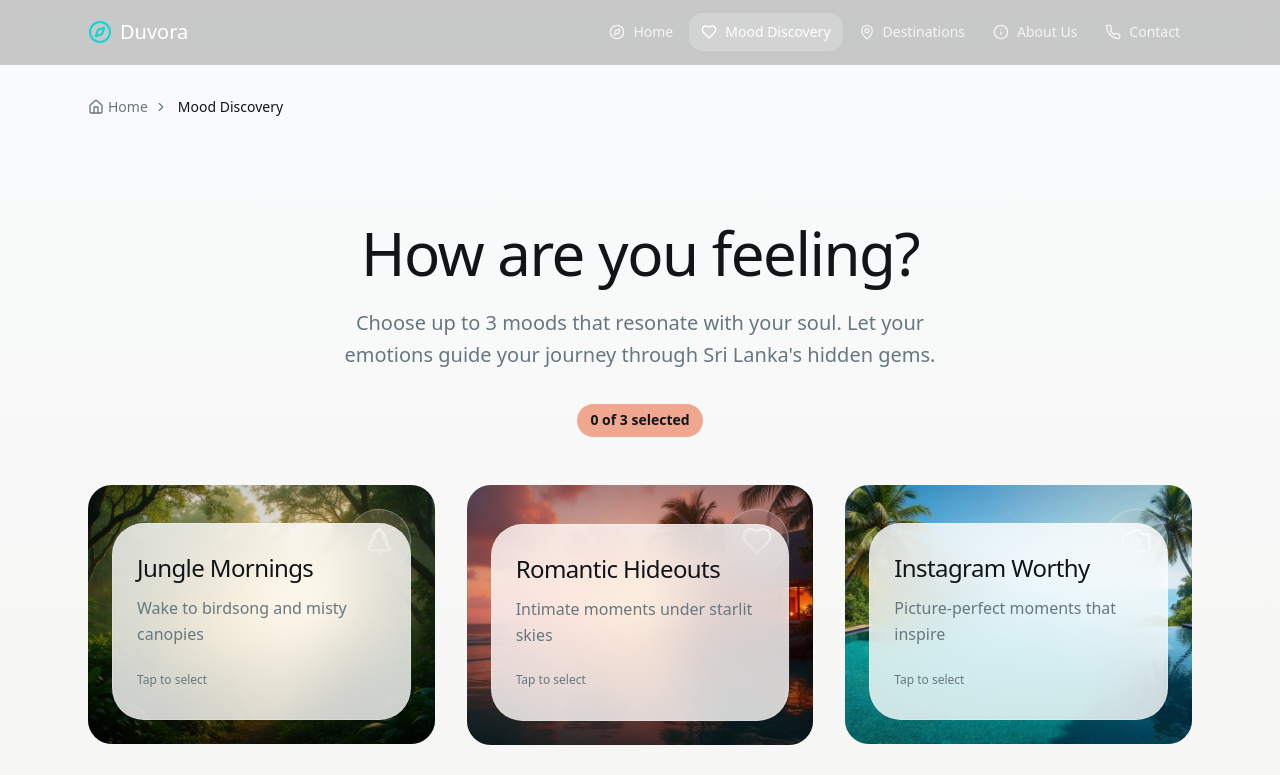
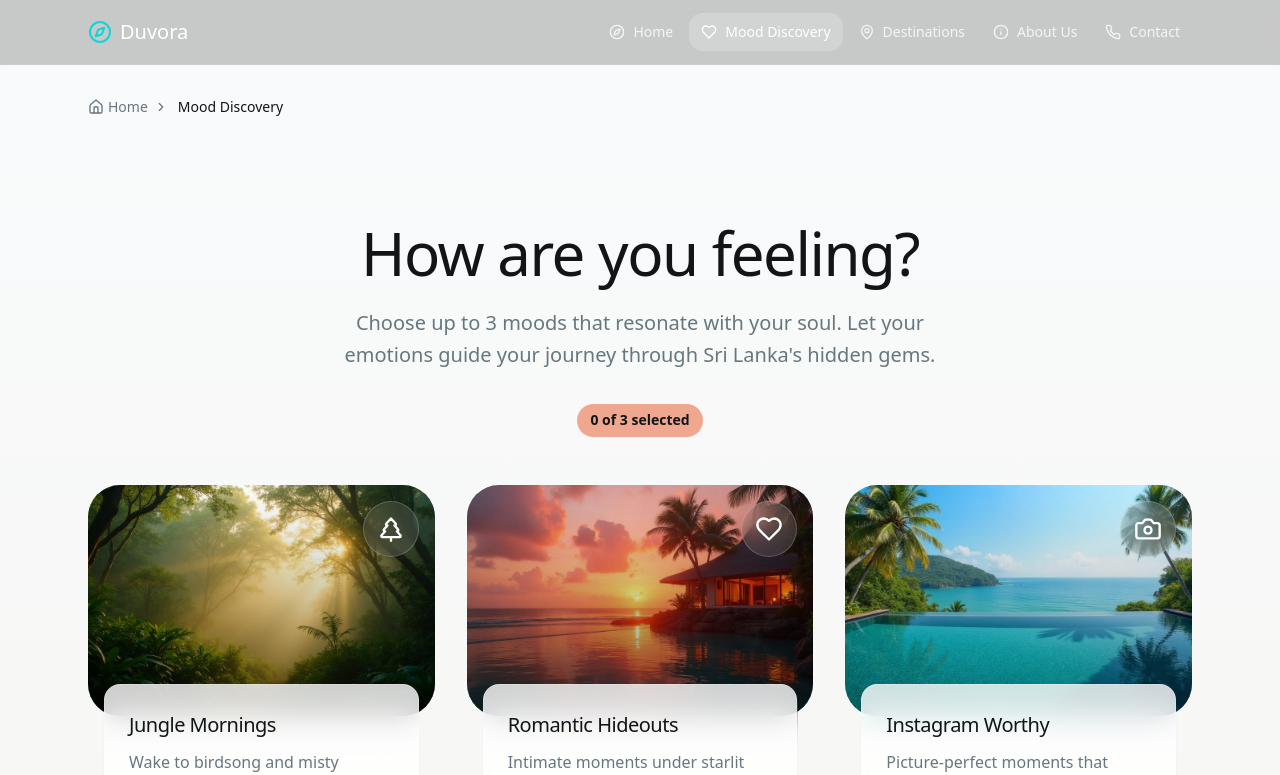
Before and after one commit to webartbybinara/duvora-mood-journeys, a React (Vite) app: page /discovery in a window 1280 px wide. Shown: the top 775 px of the page. Built offline with nearby package versions, Linux system fonts and the light colour scheme.

Commit message:
Reverted to commit 7b7fa61a6e7bfb1e163bd6fbf6a5e892954663b7

```diff
--- a/src/components/MoodSelector.tsx
+++ b/src/components/MoodSelector.tsx
@@ -112,110 +112,104 @@ export function MoodSelector({ selectedMoods, onMoodToggle, onContinue }: MoodSe
             return (
               <div
                 key={mood.id}
-                className={`group relative cursor-pointer animate-fade-in-up transition-all duration-500 ${
-                  isDisabled ? 'cursor-not-allowed opacity-60' : ''
+                className={`group relative cursor-pointer animate-fade-in-up ${
+                  isDisabled ? 'cursor-not-allowed' : ''
                 }`}
                 style={{
                   animationDelay: `${index * 100}ms`
                 }}
                 onClick={() => !isDisabled && onMoodToggle(mood.id)}
               >
-                {/* Full Background Image Container */}
-                <div className={`relative aspect-[3/4] sm:aspect-[4/3] rounded-3xl overflow-hidden transition-all duration-700 ${
+                {/* Base Image Layer */}
+                <div className={`relative aspect-[4/3] sm:aspect-[3/2] rounded-2xl overflow-hidden transition-all duration-700 ${
                   isSelected
-                    ? 'ring-4 ring-primary/50 shadow-[0_0_40px_rgba(var(--primary)_/_0.4)] scale-[1.02]'
-                    : 'hover:scale-[1.01] hover:shadow-[0_20px_40px_rgba(0,0,0,0.1)]'
+                    ? 'scale-[0.98] shadow-[0_20px_50px_rgba(var(--primary)_/_0.4)]'
+                    : isDisabled
+                    ? 'opacity-40 scale-100'
+                    : 'shadow-elegant hover:shadow-immersive hover:scale-[1.01]'
                 }`}>
-
-                  {/* Background Image */}
                   <img
                     src={mood.image}
                     alt={mood.name}
                     className={`w-full h-full object-cover transition-all duration-1000 ${
-                      isSelected ? 'scale-110 brightness-110' : 'group-hover:scale-105'
+                      isSelected ? 'scale-105 blur-[1px]' : 'group-hover:scale-110'
                     }`}
                     loading="lazy"
                   />
 
-                  {/* Glass Morphism Overlay */}
-                  <div className={`absolute inset-0 transition-all duration-700 ${
+                  {/* Dynamic Gradient Overlay */}
+                  <div className={`absolute inset-0 bg-gradient-to-t from-black/80 via-black/30 to-transparent transition-all duration-700 ${
                     isSelected
-                      ? 'bg-gradient-to-t from-primary/40 via-primary/10 to-transparent backdrop-blur-[2px]'
-                      : 'bg-gradient-to-t from-black/50 via-transparent to-black/20 group-hover:from-black/40'
+                      ? 'opacity-90'
+                      : 'opacity-60 group-hover:opacity-40'
                   }`} />
 
-                  {/* Floating Icon - Top Right */}
-                  <div className={`absolute top-6 right-6 transition-all duration-500 ${
-                    isSelected ? 'scale-110 rotate-12' : 'group-hover:scale-105 group-hover:-rotate-6'
+                  {/* Parallax Layer - Mood Icon */}
+                  <div className={`absolute top-4 right-4 z-30 transition-all duration-700 ${
+                    isSelected
+                      ? 'transform translate-x-1 -translate-y-1 scale-110'
+                      : 'group-hover:transform group-hover:-translate-x-1 group-hover:-translate-y-1'
                   }`}>
-                    <div className={`w-16 h-16 rounded-2xl backdrop-blur-xl border border-white/30 flex items-center justify-center transition-all duration-500 ${
+                    <div className={`w-12 h-12 sm:w-14 sm:h-14 rounded-2xl backdrop-blur-md border border-white/20 flex items-center justify-center transition-all duration-500 ${
                       isSelected
-                        ? 'bg-primary/20 shadow-[0_8px_32px_rgba(var(--primary)_/_0.3)]'
-                        : 'bg-white/10 group-hover:bg-white/20'
+                        ? 'bg-primary/80 shadow-[0_0_20px_rgba(var(--primary)_/_0.6)] animate-pulse-glow'
+                        : 'bg-white/10 group-hover:bg-white/20 group-hover:scale-110'
                     }`}>
-                      <Icon className={`w-8 h-8 transition-all duration-300 ${
-                        isSelected ? 'text-primary' : 'text-white'
+                      <Icon className={`w-6 h-6 sm:w-7 sm:h-7 transition-all duration-300 ${
+                        isSelected ? 'text-primary-foreground' : 'text-white'
                       }`} />
                     </div>
                   </div>
 
-                  {/* Selection Badge */}
+                  {/* Selected Badge - Top Layer */}
                   {isSelected && (
-                    <div className="absolute top-6 left-6 animate-scale-in">
-                      <div className="backdrop-blur-xl bg-primary/90 text-primary-foreground px-4 py-2 rounded-2xl text-sm font-medium border border-primary/30 shadow-lg">
-                        Selected #{selectedMoods.indexOf(mood.id) + 1}
+                    <div className="absolute top-4 left-4 z-30 animate-scale-in">
+                      <div className="backdrop-blur-md bg-primary/90 text-primary-foreground px-3 py-1.5 rounded-xl text-xs font-medium border border-primary/20 shadow-lg">
+                        ✓ Selected #{selectedMoods.indexOf(mood.id) + 1}
                       </div>
                     </div>
                   )}
+                </div>
 
-                  {/* Floating Content Glass Card */}
-                  <div className={`absolute bottom-6 left-6 right-6 transition-all duration-700 ${
-                    isSelected ? 'transform translate-y-1' : 'group-hover:-translate-y-1'
+                {/* Floating Content Card - Elevated Layer */}
+                <div className={`relative -mt-8 mx-4 z-20 transition-all duration-700 ${
+                  isSelected
+                    ? 'transform translate-y-2 scale-[1.02]'
+                    : 'group-hover:-translate-y-1'
                 }`}>
-                    <div className={`backdrop-blur-xl rounded-2xl border border-white/20 p-6 transition-all duration-500 ${
+                  <Card className={`backdrop-blur-lg border border-white/20 shadow-immersive transition-all duration-700 ${
                     isSelected
-                        ? 'bg-white/95 border-primary/30 shadow-[0_16px_32px_rgba(var(--primary)_/_0.2)]'
-                        : 'bg-white/80 group-hover:bg-white/90'
+                      ? 'bg-primary/5 border-primary/30 shadow-[0_20px_40px_rgba(var(--primary)_/_0.3)]'
+                      : 'bg-white/80 group-hover:bg-white/90 group-hover:shadow-[0_15px_35px_rgba(0,0,0,0.15)]'
                   }`}>
-                      {/* Mood Name */}
-                      <h3 className={`text-xl sm:text-2xl font-light mb-2 transition-colors duration-300 ${
+                    <div className="p-5 sm:p-6">
+                      <h3 className={`text-lg sm:text-xl font-medium mb-2 transition-colors duration-300 ${
                         isSelected ? 'text-primary' : 'text-foreground'
                       }`}>
                         {mood.name}
                       </h3>
-
-                      {/* Description */}
-                      <p className="text-muted-foreground text-sm sm:text-base leading-relaxed mb-4">
+                      <p className="text-muted-foreground text-sm sm:text-base leading-relaxed mb-3">
                         {mood.description}
                       </p>
 
-                      {/* Status Indicator */}
-                      <div className="flex items-center justify-between">
-                        <div className={`text-xs font-medium transition-all duration-300 ${
+                      {/* Interactive Hint */}
+                      <div className={`text-xs transition-all duration-300 ${
                         isSelected
-                            ? 'text-primary'
+                          ? 'text-primary/70 font-medium'
                           : isDisabled
                           ? 'text-muted-foreground/50'
-                            : 'text-muted-foreground group-hover:text-foreground'
+                          : 'text-muted-foreground/70 group-hover:text-muted-foreground'
                       }`}>
-                          {isSelected ? '✓ Added to journey' : isDisabled ? 'Max selection reached' : 'Tap to select'}
+                        {isSelected ? 'Tap to remove from selection' : isDisabled ? 'Maximum moods selected' : 'Tap to add to your journey'}
+                      </div>
+                    </div>
+                  </Card>
                 </div>
 
-                        {/* Floating Action Indicator */}
-                        {!isDisabled && !isSelected && (
-                          <div className="w-8 h-8 rounded-full bg-primary/10 flex items-center justify-center opacity-0 group-hover:opacity-100 transition-all duration-300 group-hover:scale-110">
-                            <div className="w-3 h-3 rounded-full bg-primary animate-pulse" />
-                          </div>
+                {/* Selection Glow Effect */}
+                {isSelected && (
+                  <div className="absolute inset-0 rounded-2xl bg-gradient-to-r from-primary/20 to-primary/10 animate-pulse-glow pointer-events-none z-10" />
                 )}
-                      </div>
-                    </div>
-                  </div>
-
-                  {/* Ambient Glow Effect for Selected */}
-                  {isSelected && (
-                    <div className="absolute -inset-4 bg-gradient-to-r from-primary/20 via-primary/10 to-primary/20 rounded-[2rem] blur-xl animate-pulse-glow -z-10" />
-                  )}
-                </div>
               </div>
             );
           })}
```
Lines whose indentation alone changed are shown as unchanged.
